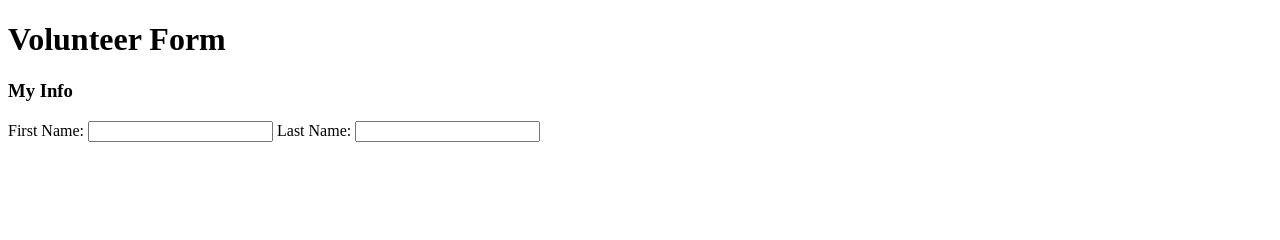
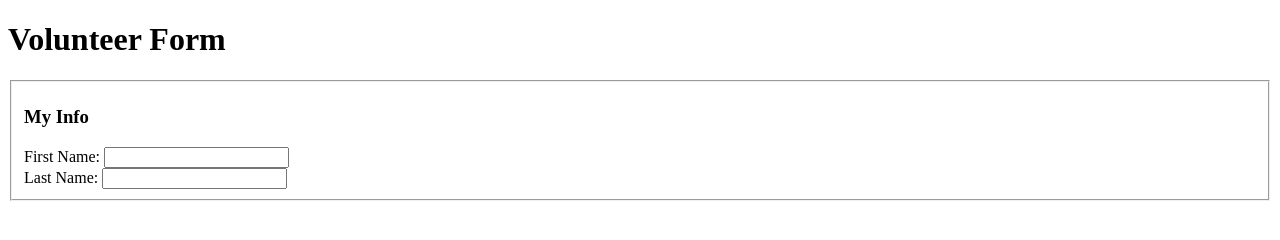
Before and after one commit to aros14/lab4, a plain HTML site: page index.html in a window 1280 px wide. Drawn offline with Linux system fonts and the light colour scheme.

Commit message:
trying out different formatting

```diff
--- a/index.html
+++ b/index.html
@@ -7,9 +7,11 @@
 <body>
 	<h1>Volunteer Form</h1>
 	<form action="http://bloomingdale.sat.iit.edu/kriedan/lab3formscript.php" method="post">
-		<h3>My Info</h3>
-		<label>First Name: <input type="text" name="first_name_field" ></label>
-		<label>Last Name: <input type="text" name="last_name_field" ></label>
+		<fieldset>
+			<h3>My Info</h3>
+			<div><label>First Name: <input type="text" name="first_name_field" ></label></div>
+			<div><label>Last Name: <input type="text" name="last_name_field" ></label><div>
+		</fieldset>
 	</form>
 </body>
 </html>
```
